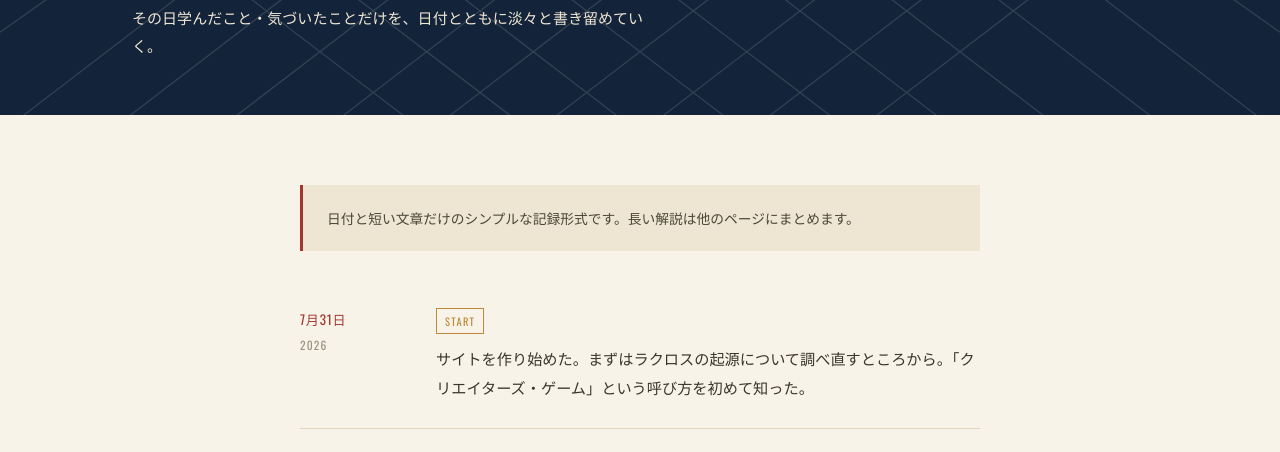
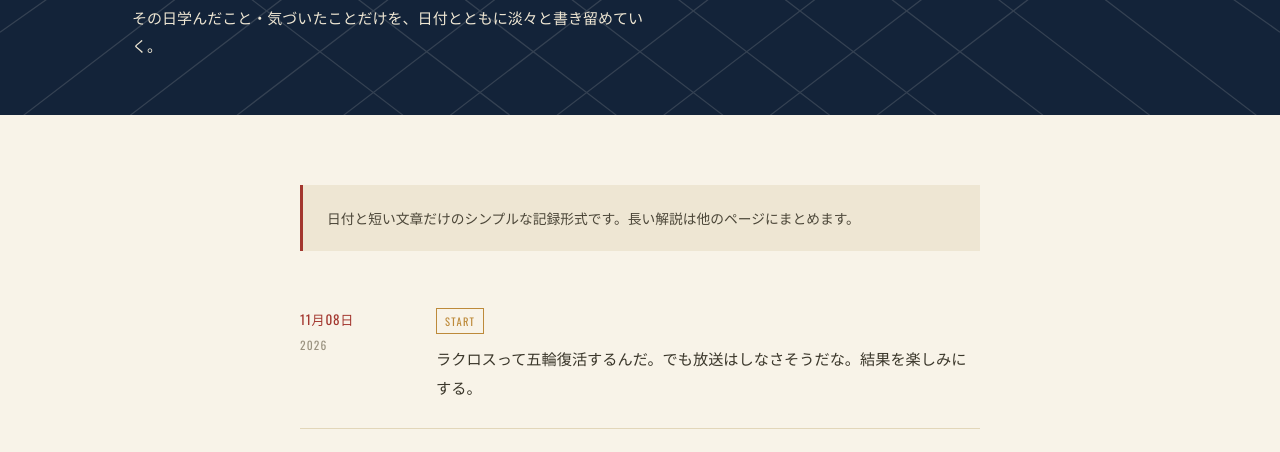
Before and after one commit to Azaleacreativeroom888/fan-lacrosse, a plain HTML site: page blog.html in a window 1280 px wide. Shown: the part 266-718 px from the top of the page. Drawn offline with nearby package versions, Linux system fonts and the light colour scheme.

Commit message:
Add diary entry for November 8, 2026
Added a new diary entry for November 8, 2026.

```diff
--- a/blog.html
+++ b/blog.html
@@ -171,6 +171,14 @@
     <div class="diary-list">
 
       <div class="entry">
+        <div class="entry-date">11月08日<span class="yr">2026</span></div>
+        <div class="entry-text">
+          <span class="tag">START</span>
+          <p>ラクロスって五輪復活するんだ。でも放送はしなさそうだな。結果を楽しみにする。</p>
+        </div>
+      </div>
+
+      <div class="entry">
         <div class="entry-date">7月31日<span class="yr">2026</span></div>
         <div class="entry-text">
           <span class="tag">START</span>
```
